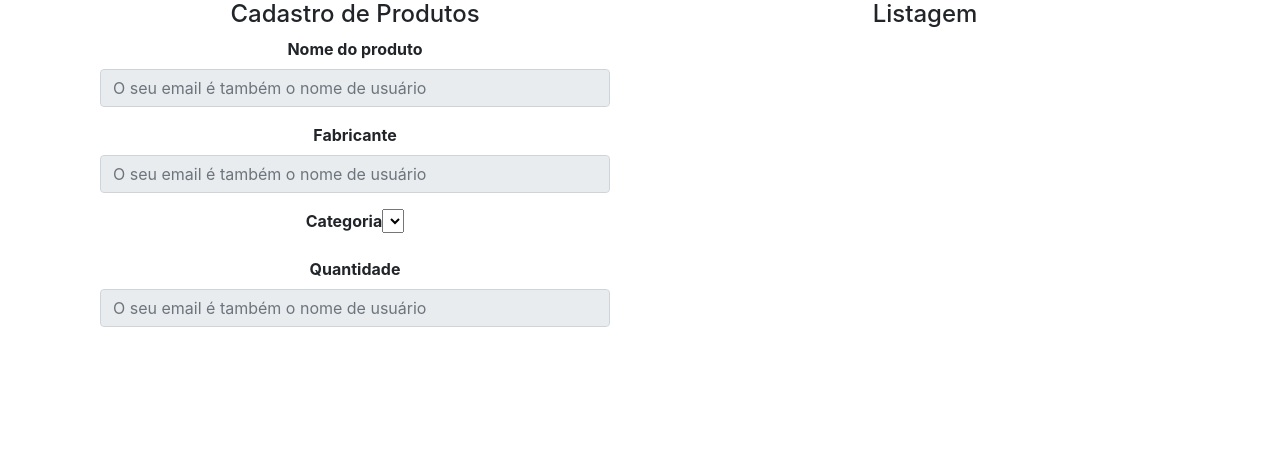
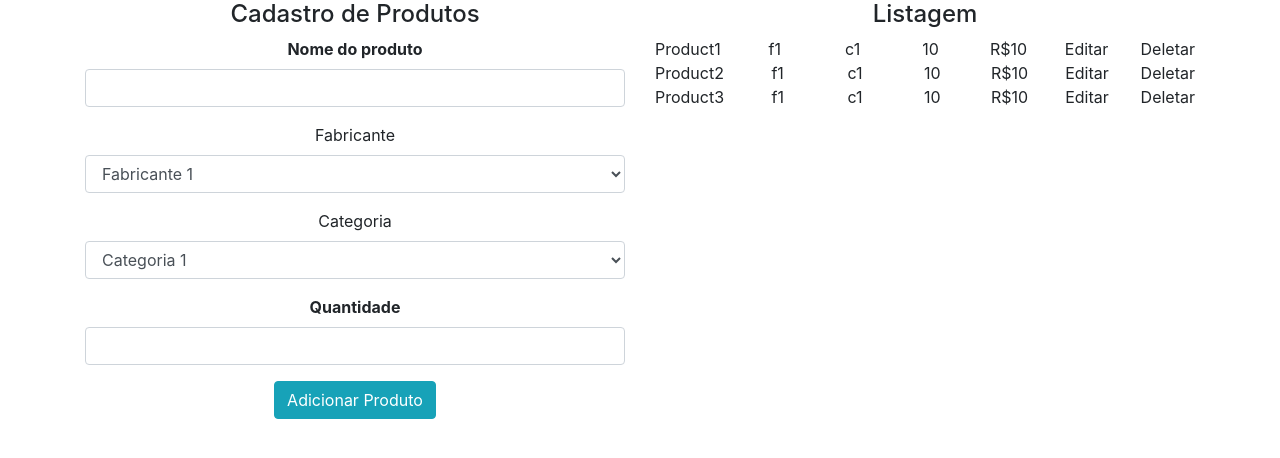
Before and after one commit to vagnersantosdasilva/loja-interativa, a React (Create React App) app: page / in a window 1280 px wide. Shown: the top 458 px of the page. Built offline with nearby package versions, Linux system fonts and the light colour scheme.

Commit message:
Listando produtos existentes

```diff
--- a/src/components/Cadastro.js
+++ b/src/components/Cadastro.js
@@ -1,15 +1,81 @@
 import ProductForm from "./ProductForm";
+import {useState} from "react";
+import ProductList from "./PorductList";
+import {useProduct} from "../hooks/useProduct";
 
 const Cadastro = ()=>{
+
+    const [product,setProduct] = useState( {id:0,nome:"",fabricante:[],categoria:[],quantidade:0});
+    const service = useProduct();
+    const list = service.list()
+
+    const onSubmitHandler = (event)=>{
+        alert('teste');
+
+    }
+    const onInputChangeHandler = ()=>{
+
+    }
     return (
         <div className="container">
             <div className="row">
                 <div className="col">
-                    <ProductForm></ProductForm>
+                    <div >
+                        <h4>Cadastro de Produtos</h4>
+                        <form >
+                            <div className="form-group">
+                                <label htmlFor="email"><strong>Nome do produto</strong></label>
+                                <input type="nome" className="form-control" name="nome"/>
+                            </div>
+
+                            <div className="form-group">
+                                <label htmlFor="fabricante">Fabricante</label>
+                                <select name="cars" id="fabricante"  name = "fabricante" className="form-control ">
+                                    <option value="f1">Fabricante 1</option>
+                                    <option value="f2">Fabricante 2</option>
+                                    <option value="f3">Fabricante 3</option>
+                                    <option value="f4">Audi</option>
+                                </select>
+                            </div>
+
+                            <div className="form-group">
+                                <label htmlFor="categoria">Categoria</label>
+                                <select name="cars" id="fabricante"  name = "fabricante" className="form-control ">
+                                    <option value="c1">Categoria 1</option>
+                                    <option value="c2">Categoria 2</option>
+                                    <option value="c3">Categoria 3</option>
+                                    <option value="c4">Categoria</option>
+                                </select>
+                            </div>
+
+                            <div className="form-group">
+                                <label htmlFor="quantidade"><strong>Quantidade</strong></label>
+                                <input type="text" name="quantidade" className="form-control" />
+
+                            </div>
+                            <button  className="btn btn-info" onClick={onSubmitHandler}>Adicionar Produto</button>
+                        </form>
+
+                    </div>
                 </div>
 
                 <div className="col">
                      <h4>Listagem</h4>
+                    <div>
+                        {list.map(i =>
+
+                            <div className="row">
+                                <div className="col">{i.name}</div>
+                                <div className="col">{i.fabricante.name}</div>
+                                <div className="col">{i.fabricante.categoria}</div>
+                                <div className="col">{i.quantidade}</div>
+                                <div className="col">{i.preco}</div>
+                                <div className="col">Editar</div>
+                                <div className="col">Deletar</div>
+
+                            </div>
+                        )}
+                    </div>
                 </div>
 
             </div>
--- a/src/components/ProductForm.js
+++ /dev/null
@@ -1,56 +0,0 @@
-import {useState} from "react";
-
-const ProductForm = ()=>{
-
-    const [product,setProduct] = useState( {id:0,nome:"",fabricante:[],categoria:[],quantidade:0});
-
-    const onSubmitHandler = ()=>{
-
-    }
-
-    const onInputChangeHandler = ()=>{
-
-    }
-
-    return (
-        <div className="container">
-            <h4>Cadastro de Produtos</h4>
-            <form >
-                <div className="form-group">
-                    <label htmlFor="email"><strong>Nome do produto</strong></label>
-                    <input type="email" className="form-control" name="email" placeholder="O seu email é também o nome de usuário"
-                             disabled="true"
-                    />
-                </div>
-
-                <div className="form-group">
-                    <label htmlFor="email"><strong>Fabricante</strong></label>
-                    <input type="email" className="form-control" name="email" placeholder="O seu email é também o nome de usuário"
-                           disabled="true"
-                    />
-                </div>
-
-                <div className="form-group">
-                    <label htmlFor="email"><strong>Categoria</strong></label>
-                   <select>
-                       <option>
-
-
-                       </option>
-                   </select>
-                </div>
-
-                <div className="form-group">
-                    <label htmlFor="email"><strong>Quantidade</strong></label>
-                    <input type="email" className="form-control" name="email" placeholder="O seu email é também o nome de usuário"
-                           disabled="true"
-                    />
-                </div>
-
-            </form>
-
-        </div>
-    );
-}
-
-export default ProductForm;
--- a/src/hooks/useProduct.js
+++ b/src/hooks/useProduct.js
@@ -1,7 +1,34 @@
 
 export  const useProduct = ()=>{
 
+    let products = [
+        {   id:1,
+            name:"Product1",
+            fabricante: { name:"f1",categoria:"c1"},
+            quantidade:10,
+            preco:"R$10"
+        },
+        {   id:2,
+            name:"Product2",
+            fabricante: { name:"f1",categoria:"c1"},
+            quantidade:10,
+            preco:"R$10"
+        },
+        {   id:3,
+            name:"Product3",
+            fabricante: { name:"f1",categoria:"c1"},
+            quantidade:10,
+            preco:"R$10"
+        }
+    ]
 
+    const add = (product)=>{
 
-    return {};
+    }
+
+    const list = () =>{
+        return products;
+    }
+
+    return {list,add};
 }
```
